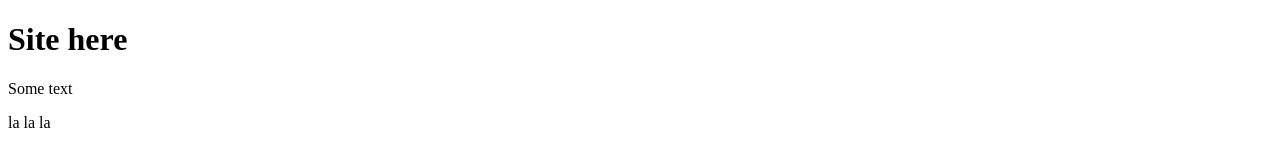
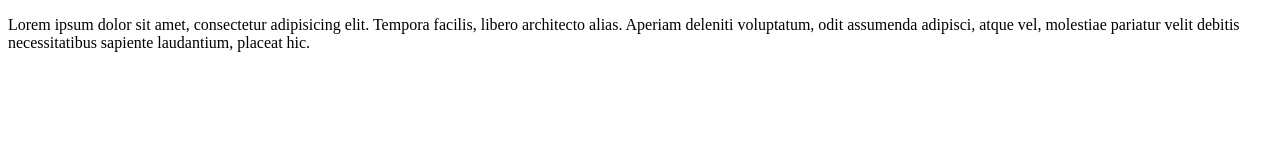
Before and after one commit to LuckyDi/Site, a plain HTML site: page index.html in a window 1280 px wide. Drawn offline with Linux system fonts and the light colour scheme.

Commit message:
third comment

```diff
--- a/index.html
+++ b/index.html
@@ -6,8 +6,6 @@
 	<link rel="stylesheet" href="css/style.css">
 </head>
 <body>
-	<h1>Site here</h1>
-	<p>Some text</p>
-	<p>la la la </p>
+	<p>Lorem ipsum dolor sit amet, consectetur adipisicing elit. Tempora facilis, libero architecto alias. Aperiam deleniti voluptatum, odit assumenda adipisci, atque vel, molestiae pariatur velit debitis necessitatibus sapiente laudantium, placeat hic.</p>
 </body>
 </html>
```
